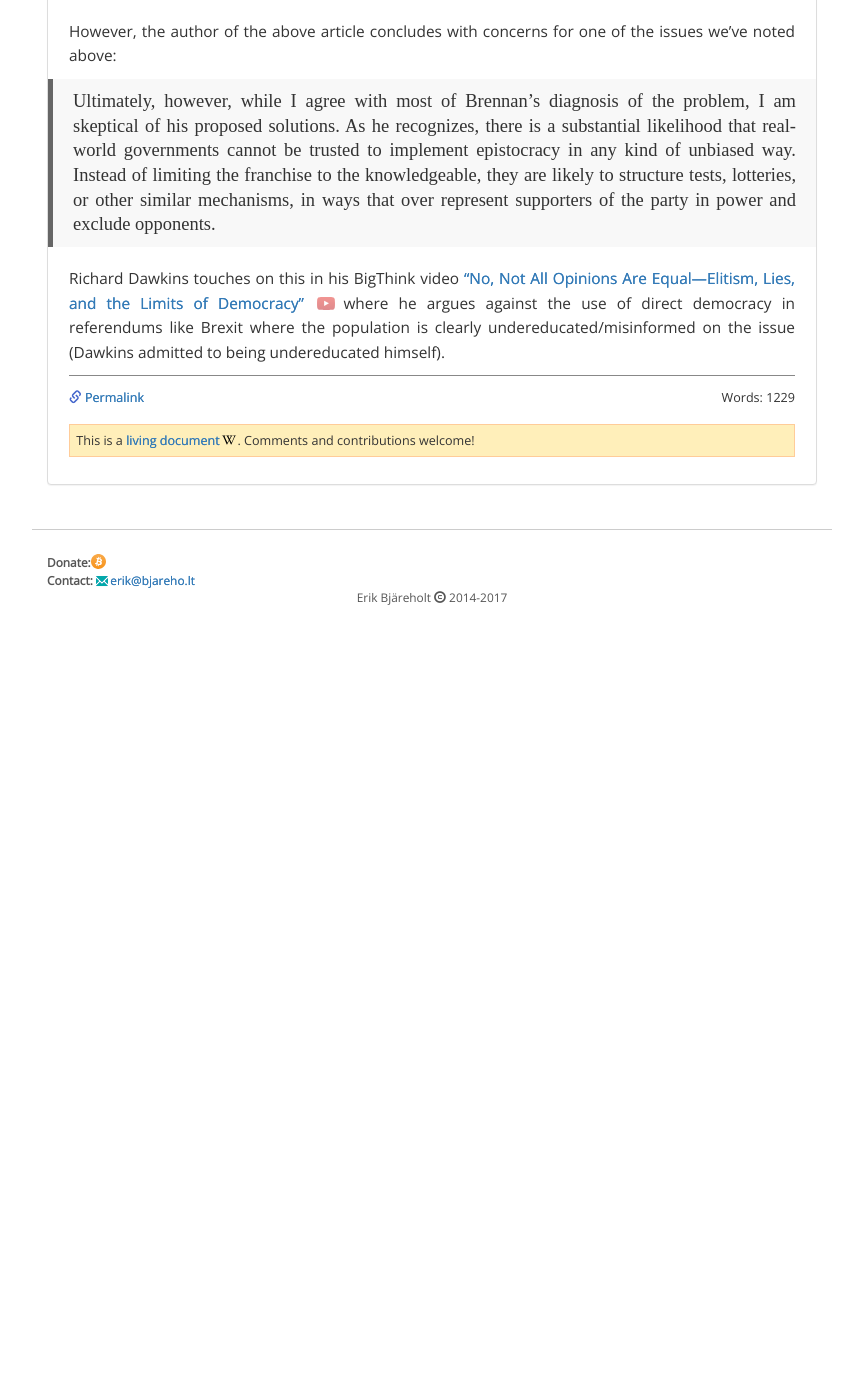
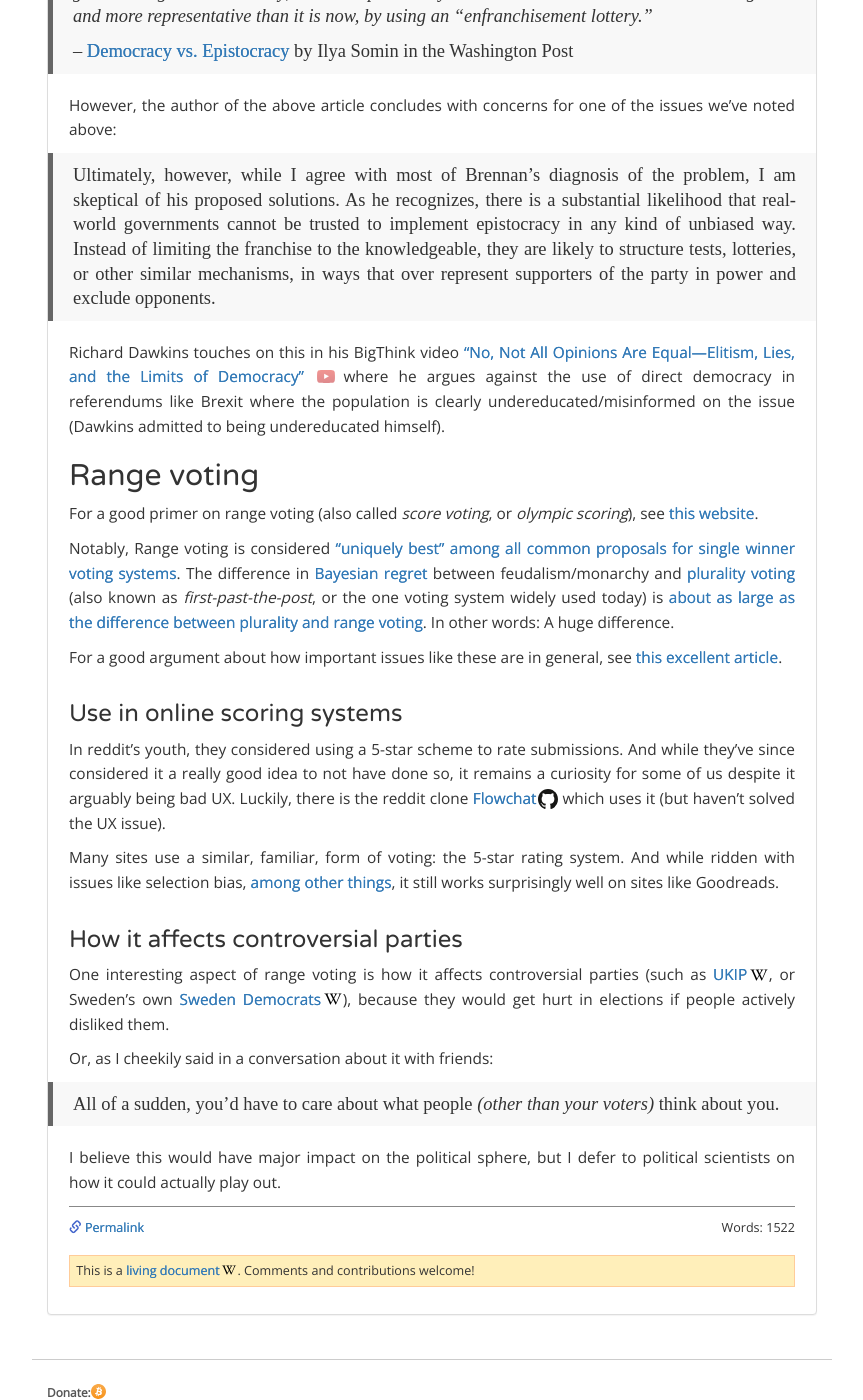
Before and after one commit to ErikBjare/ErikBjare.github.io, a Jekyll site: the page built from _wiki/after-democracy.md, in a window 1280 px wide and 1400 px high, scrolled down 3118 px. Shown: the whole window, without its empty margins (208-1071 px from the left). Built offline with Jekyll 4.4.1, drawn with Linux system fonts in a browser that asks for light colours; nearby versions of some CDN libraries; comment, search, counter and statistics services are not loaded; before the commit the page ends 3748 px from its top, so only the background shows below that; some of the changed text lies outside the part shown.

Commit message:
added range voting to article about democracy improvements

```diff
--- a/_wiki/after-democracy.md
+++ b/_wiki/after-democracy.md
@@ -93,3 +93,28 @@ However, the author of the above article concludes with concerns for one of the
 > Ultimately, however, while I agree with most of Brennan's diagnosis of the problem, I am skeptical of his proposed solutions. As he recognizes, there is a substantial likelihood that real-world governments cannot be trusted to implement epistocracy in any kind of unbiased way. Instead of limiting the franchise to the knowledgeable, they are likely to structure tests, lotteries, or other similar mechanisms, in ways that over represent supporters of the party in power and exclude opponents.
 
 Richard Dawkins touches on this in his BigThink video ["No, Not All Opinions Are Equal—Elitism, Lies, and the Limits of Democracy"](https://www.youtube.com/watch?v=pe4feBH0ABk) where he argues against the use of direct democracy in referendums like Brexit where the population is clearly undereducated/misinformed on the issue (Dawkins admitted to being undereducated himself).
+
+
+## Range voting
+
+For a good primer on range voting (also called *score voting*, or *olympic scoring*), see [this website](http://rangevoting.org/).
+
+Notably, Range voting is considered ["uniquely best" among all common proposals for single winner voting systems](http://rangevoting.org/UniqBest.html). The difference in [Bayesian regret](http://rangevoting.org/BayRegDum.html) between feudalism/monarchy and [plurality voting](http://rangevoting.org/Plurality.html) (also known as *first-past-the-post*, or the one voting system widely used today) is [about as large as the difference between plurality and range voting](http://rangevoting.org/UniqBest.html). In other words: A huge difference.
+
+For a good argument about how important issues like these are in general, see [this excellent article](http://rangevoting.org/LivesSaved.html).
+
+### Use in online scoring systems
+
+In reddit's youth, they considered using a 5-star scheme to rate submissions. And while they've since considered it a really good idea to not have done so, it remains a curiosity for some of us despite it arguably being bad UX. Luckily, there is the reddit clone [Flowchat](https://github.com/dessalines/flowchat/) which uses it (but haven't solved the UX issue).
+
+Many sites use a similar, familiar, form of voting: the 5-star rating system. And while ridden with issues like selection bias, [among other things](https://xkcd.com/1098/), it still works surprisingly well on sites like Goodreads.
+
+### How it affects controversial parties
+
+One interesting aspect of range voting is how it affects controversial parties (such as [UKIP](https://en.wikipedia.org/wiki/UK_Independence_Party#Other_political_groups), or Sweden's own [Sweden Democrats](https://en.wikipedia.org/wiki/Sweden_Democrats)), because they would get hurt in elections if people actively disliked them.
+
+Or, as I cheekily said in a conversation about it with friends:
+
+> All of a sudden, you'd have to care about what people *(other than your voters)* think about you.
+
+I believe this would have major impact on the political sphere, but I defer to political scientists on how it could actually play out.
```
